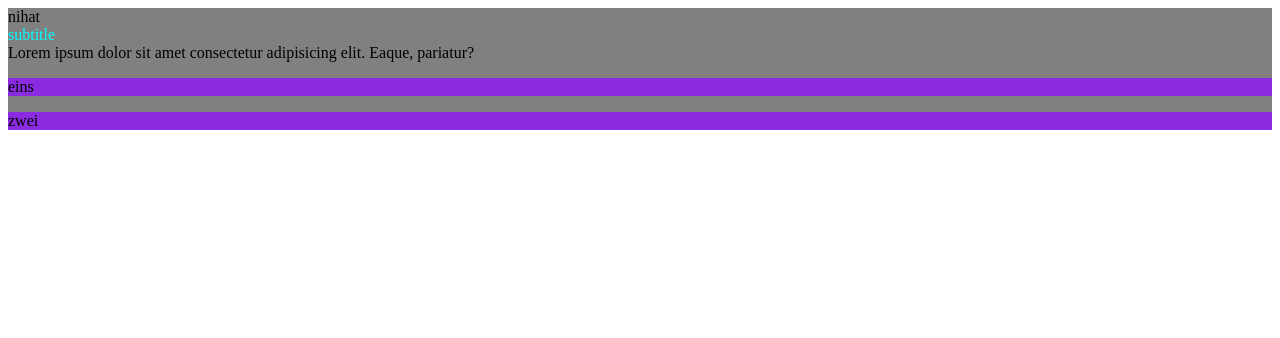
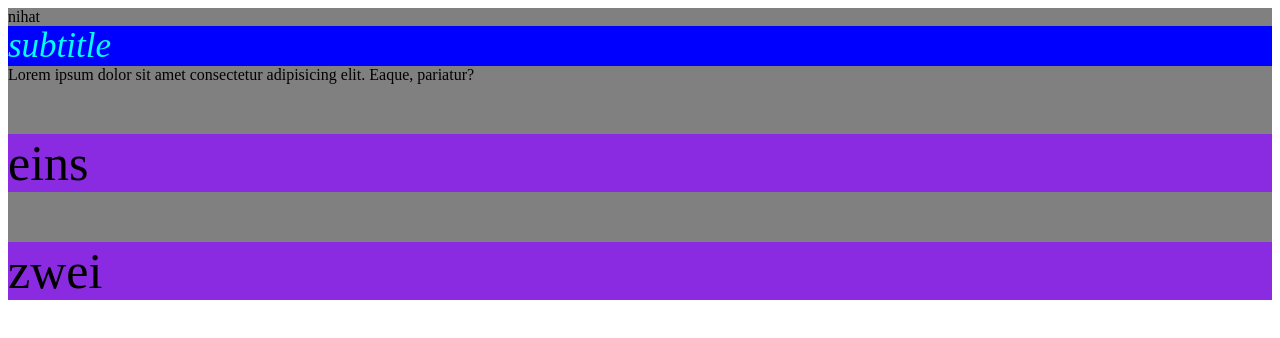
Before and after one commit to nihat08/2cWI, a plain HTML site: page 02_Selectors/index.html in a window 1280 px wide. Drawn offline with Linux system fonts and the light colour scheme.

Commit message:
change font-size etc.

```diff
--- a/02_Selectors/style.css
+++ b/02_Selectors/style.css
@@ -9,7 +9,11 @@ div {
 /* klassenselector */
 .subtitle{
     color: aqua;
+    background-color: blue;
+    font-style: italic;
+    font-size: 35px;
 }
 .text p{
     background-color: blueviolet;
+    font-size: 50px;
 }
```
